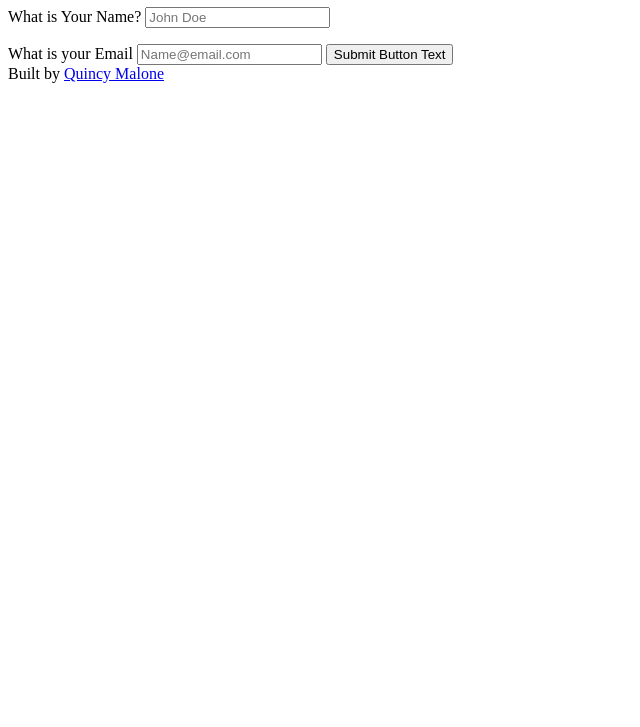
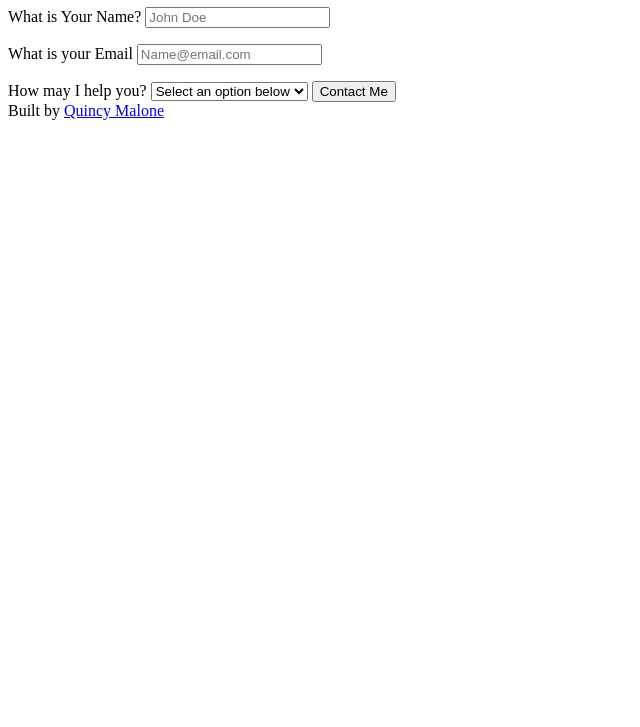
Before and after one commit to Zephyr1011/Forms_Febuary_8th, a plain HTML site: page index.html in a window 1280 px wide. Shown: the part 73-800 px from the top of the page, without its empty margins (0-640 px from the left). Drawn offline with Linux system fonts and the light colour scheme.

Commit message:
Select Window

```diff
--- a/index.html
+++ b/index.html
@@ -19,8 +19,17 @@
             <label for="yourEmail">
                 What is your Email
             </label>
-            <input id = yourEmail type="text" placeholder="Name@email.com">
-            <input type="submit" value="Submit Button Text">
+            <input id = yourEmail type="email" name="cc" placeholder="Name@email.com">
+            <p></p>
+            <label for="subject-select">How may I help you?</label>
+            <select name="subject" id="subject-select">
+                <option value="No Subject Entered">Select an option below</option>
+                <option value="web development inquiry">Build a Website</option>
+                <option value="Coding Lessons">Teach me to Code</option>
+                <option value="Modeling Assistance">Teach me Blender</option>
+            </select>
+
+            <input type="submit" value="Contact Me">
 
         </form>
 
```
